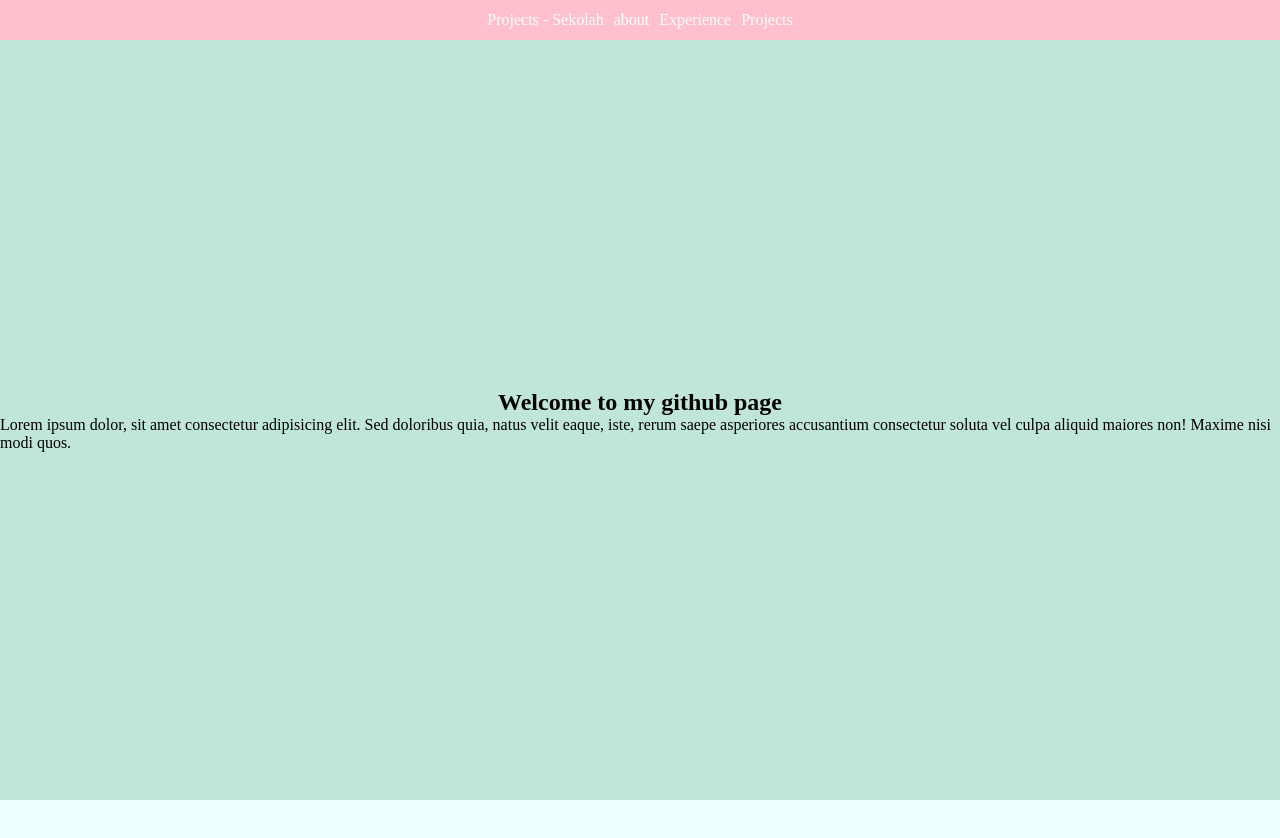
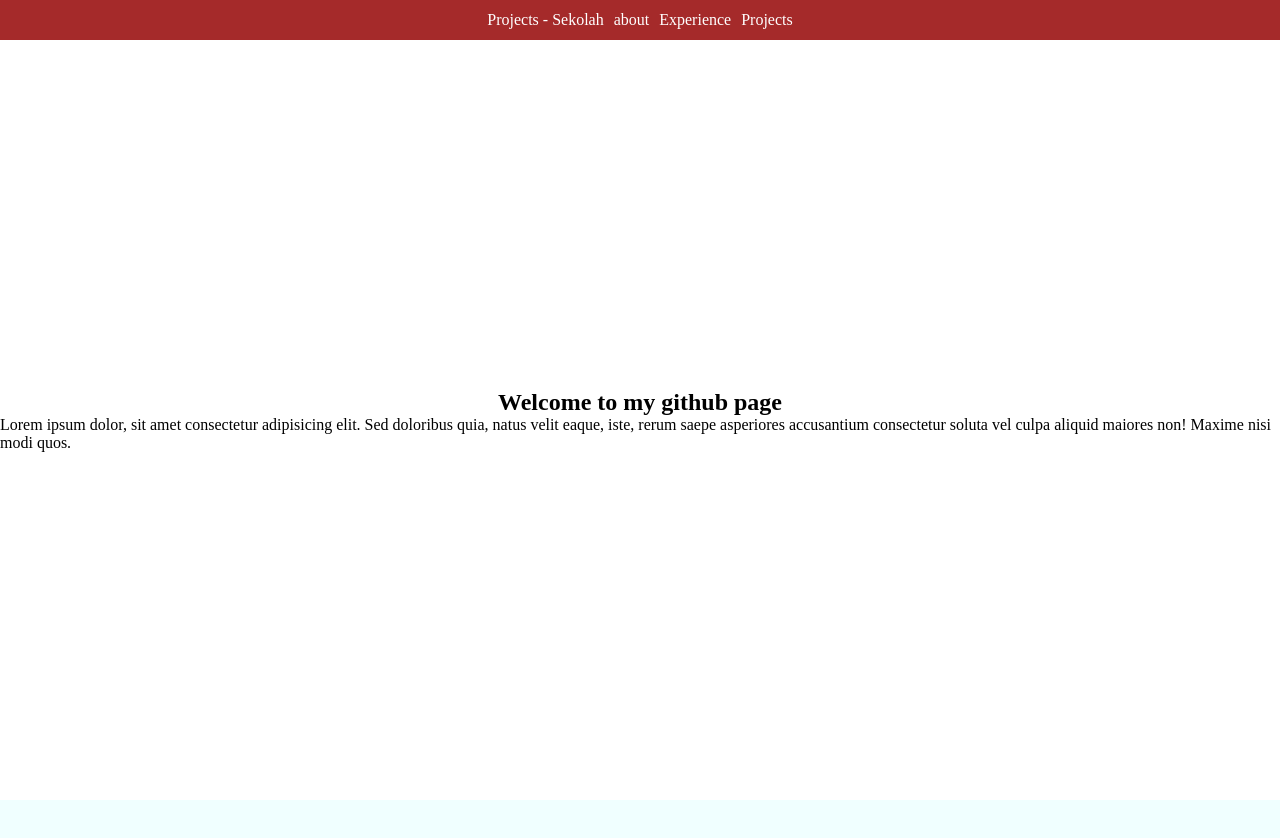
Before and after one commit to clptr/clptr.github.io, a plain HTML site: page index.html in a window 1280 px wide. Drawn offline with Linux system fonts and the light colour scheme.

Commit message:
menambahkan background color

```diff
--- a/style.css
+++ b/style.css
@@ -6,7 +6,7 @@
 body {
     width: 100%;
     height: 100vh;
-    background-color: rgb(191, 230, 217);
+    background-color: rgb(255, 255, 255);
     box-sizing: border-box;
 }
 
@@ -14,7 +14,7 @@ header{
     height: 40px;
     width: 100%;
     box-sizing: border-box;
-    background-color: pink;
+    background-color: brown;
     display: flex;
     justify-content: center;
     align-items: center;
```
